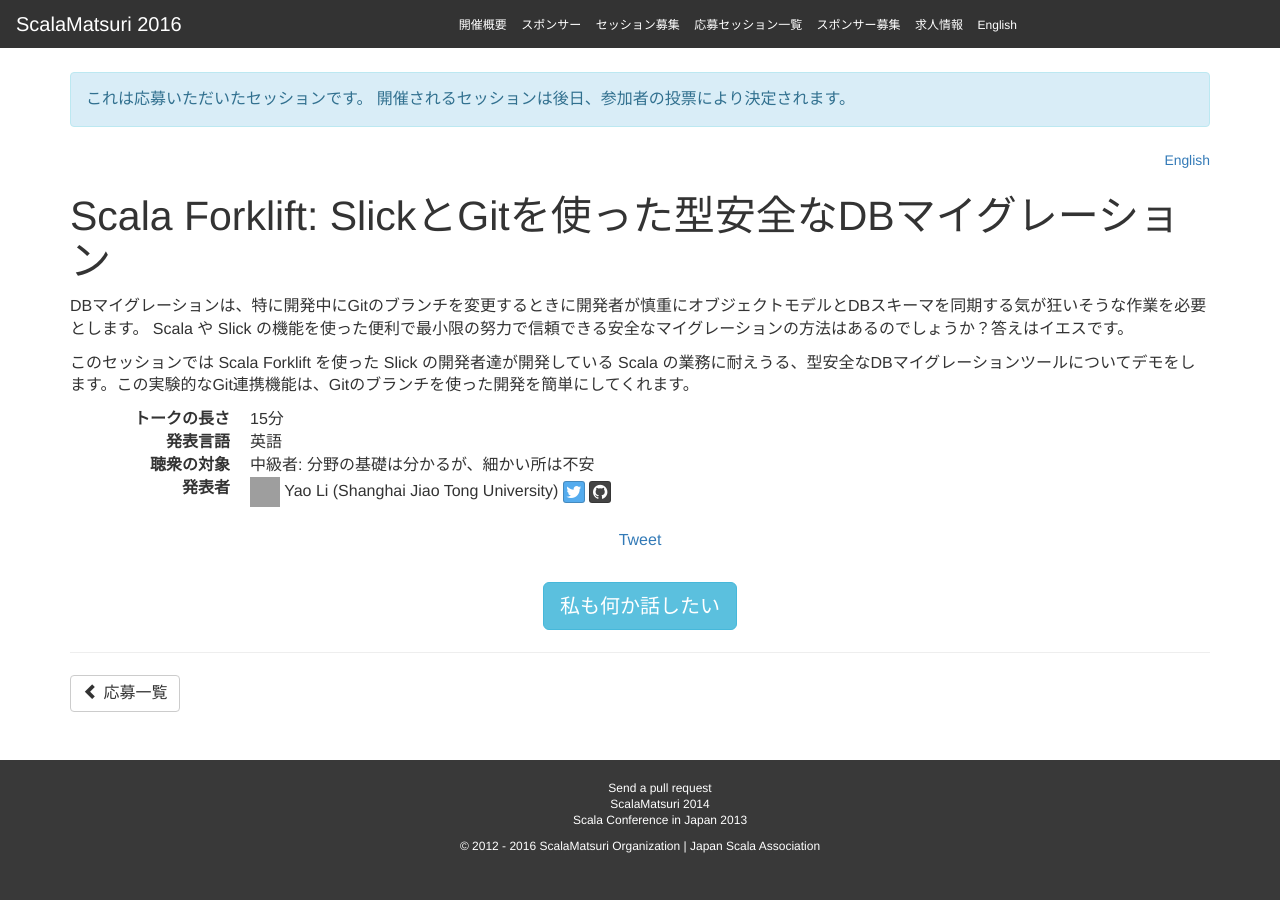
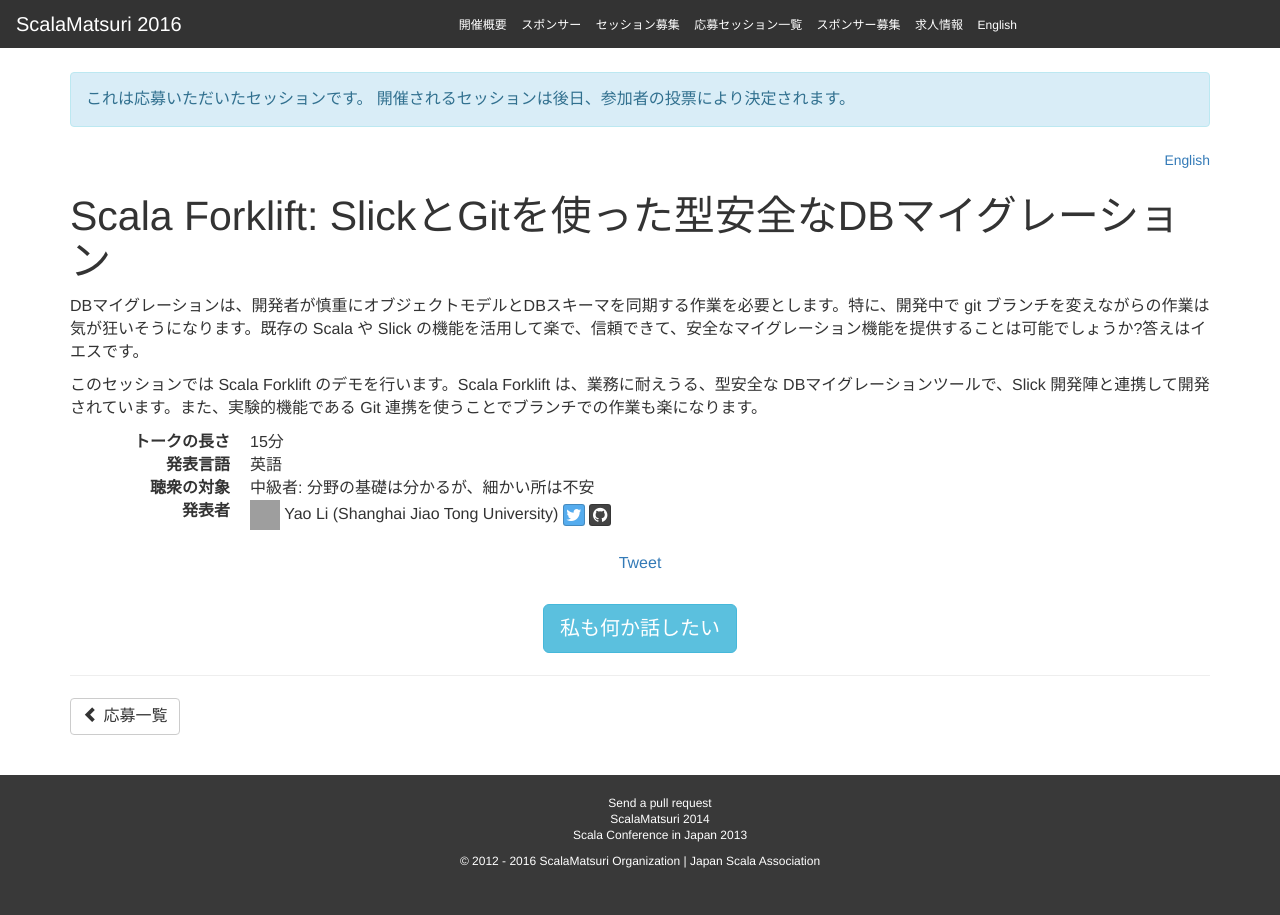
Before and after one commit to scalajp/2016.scalamatsuri.org, a Jekyll site: the page built from _candidates_ja/YaoLi_1.html, in a window 1280 px wide. Built offline with Jekyll 4.4.1, drawn with Linux system fonts in a browser that asks for light colours; nearby versions of some CDN libraries; comment, search, counter and statistics services are not loaded; grey boxes are pictures that could not be loaded.

Commit message:
Updated.

```diff
--- a/_candidates_ja/YaoLi_1.html
+++ b/_candidates_ja/YaoLi_1.html
@@ -9,6 +9,5 @@ github: lastland
 icon: http://gravatar.com/avatar/92ea00477f3f9e65bbf115116e628bac
 organization: Shanghai Jiao Tong University
 ---
-<p>DBマイグレーションは、特に開発中にGitのブランチを変更するときに開発者が慎重にオブジェクトモデルとDBスキーマを同期する気が狂いそうな作業を必要とします。
-Scala や Slick の機能を使った便利で最小限の努力で信頼できる安全なマイグレーションの方法はあるのでしょうか？答えはイエスです。</p>
-<p>このセッションでは Scala Forklift を使った Slick の開発者達が開発している Scala の業務に耐えうる、型安全なDBマイグレーションツールについてデモをします。この実験的なGit連携機能は、Gitのブランチを使った開発を簡単にしてくれます。</p>
+<p>DBマイグレーションは、開発者が慎重にオブジェクトモデルとDBスキーマを同期する作業を必要とします。特に、開発中で git ブランチを変えながらの作業は気が狂いそうになります。既存の Scala や Slick の機能を活用して楽で、信頼できて、安全なマイグレーション機能を提供することは可能でしょうか?答えはイエスです。</p>
+<p>このセッションでは Scala Forklift のデモを行います。Scala Forklift は、業務に耐えうる、型安全な DBマイグレーションツールで、Slick 開発陣と連携して開発されています。また、実験的機能である Git 連携を使うことでブランチでの作業も楽になります。</p>
```
